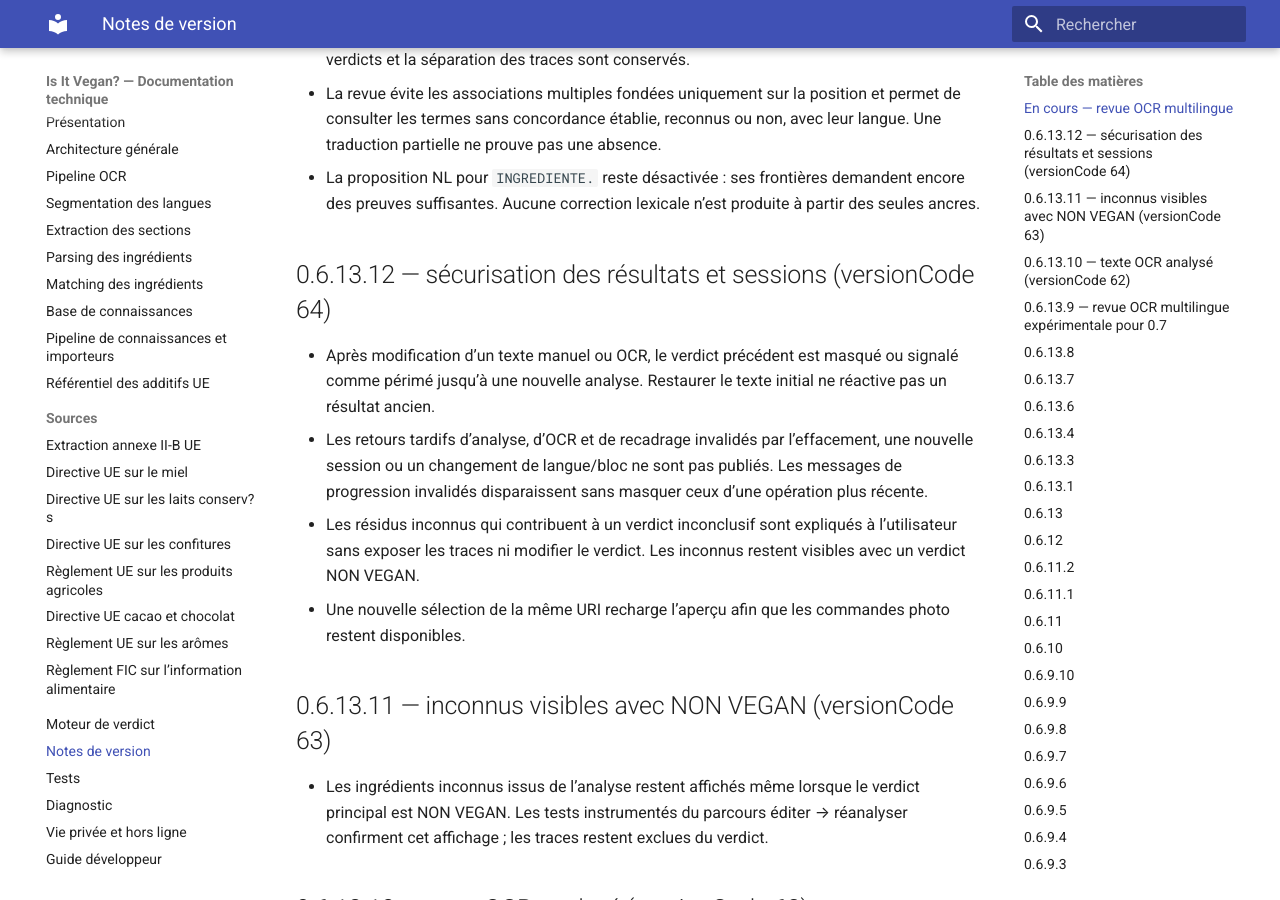
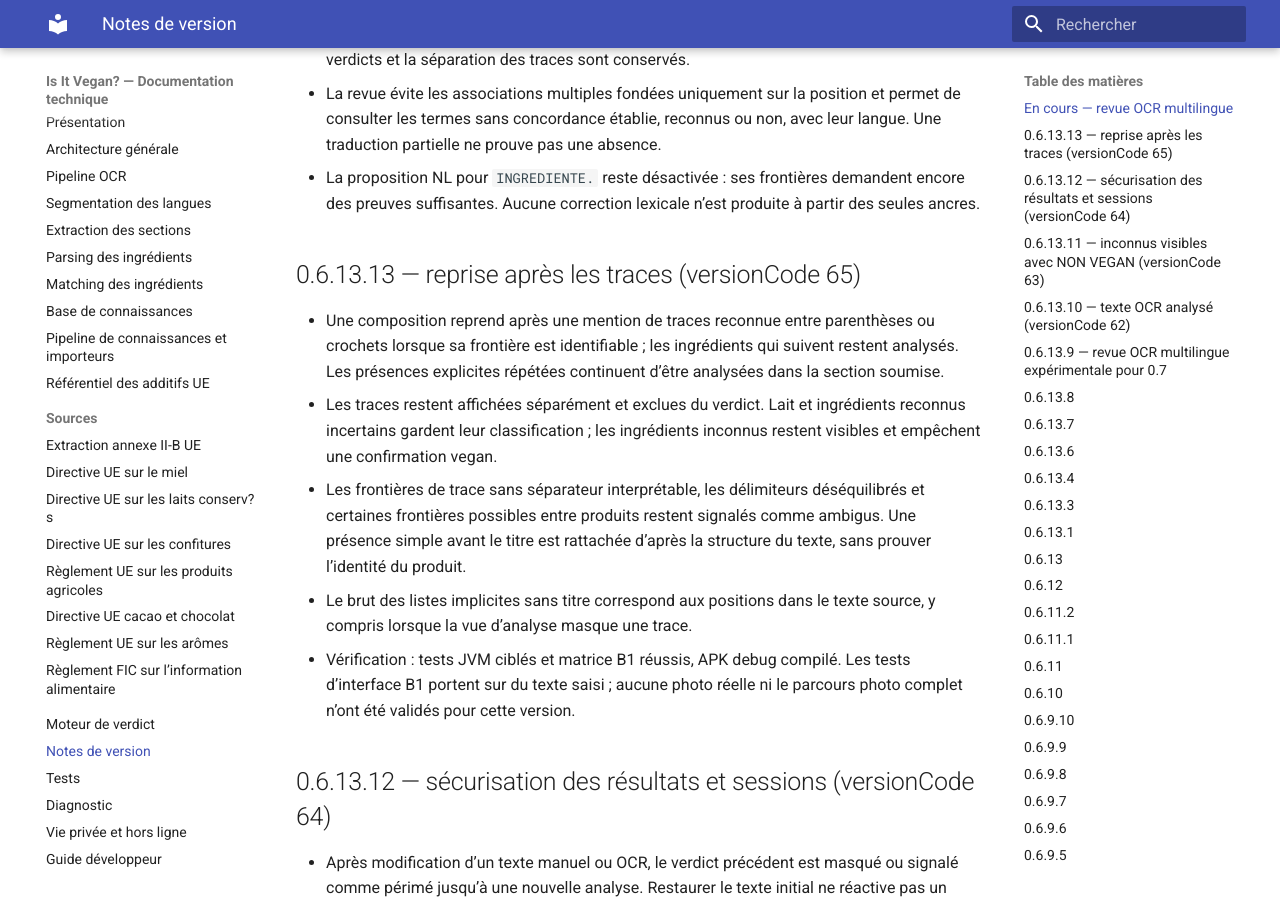
Before and after one commit to hoctopuse/Is-it-Vegan, an MkDocs documentation site: the page built from docs/changelog.md, in a window 1280 px wide and 900 px high, scrolled down 769 px. Built offline with MkDocs 1.6.1 and Material for MkDocs 9.7.7, drawn with Linux system fonts in a browser that asks for light colours.

Commit message:
Bump version to 0.6.13.13

```diff
--- a/docs/additifs.md
+++ b/docs/additifs.md
@@ -1,6 +1,6 @@
 # Référentiel des additifs UE
 
-Le lot historique 0.6.9.10 a complété la base applicative avec une référence réglementaire multilingue acquise localement. L’état courant de l’application est `0.6.13.12`. Le référentiel améliore la reconnaissance des numéros E et des dénominations présentes sur les étiquettes ; il ne transforme pas une autorisation réglementaire en preuve de compatibilité vegan.
+Le lot historique 0.6.9.10 a complété la base applicative avec une référence réglementaire multilingue acquise localement. L’état courant de l’application est `0.6.13.13`. Le référentiel améliore la reconnaissance des numéros E et des dénominations présentes sur les étiquettes ; il ne transforme pas une autorisation réglementaire en preuve de compatibilité vegan.
 
 ## Sources de référence
 
--- a/docs/changelog.md
+++ b/docs/changelog.md
@@ -14,6 +14,14 @@
 - Les fragments non reconnus d’une correspondance partielle et les inconnus de présence déclarée restent visibles dans l’explication, même en l’absence de liste exploitable ; les verdicts et la séparation des traces sont conservés.
 - La revue évite les associations multiples fondées uniquement sur la position et permet de consulter les termes sans concordance établie, reconnus ou non, avec leur langue. Une traduction partielle ne prouve pas une absence.
 - La proposition NL pour `INGREDIENTE.` reste désactivée : ses frontières demandent encore des preuves suffisantes. Aucune correction lexicale n’est produite à partir des seules ancres.
+
+## 0.6.13.13 — reprise après les traces (versionCode 65)
+
+- Une composition reprend après une mention de traces reconnue entre parenthèses ou crochets lorsque sa frontière est identifiable ; les ingrédients qui suivent restent analysés. Les présences explicites répétées continuent d’être analysées dans la section soumise.
+- Les traces restent affichées séparément et exclues du verdict. Lait et ingrédients reconnus incertains gardent leur classification ; les ingrédients inconnus restent visibles et empêchent une confirmation vegan.
+- Les frontières de trace sans séparateur interprétable, les délimiteurs déséquilibrés et certaines frontières possibles entre produits restent signalés comme ambigus. Une présence simple avant le titre est rattachée d’après la structure du texte, sans prouver l’identité du produit.
+- Le brut des listes implicites sans titre correspond aux positions dans le texte source, y compris lorsque la vue d’analyse masque une trace.
+- Vérification : tests JVM ciblés et matrice B1 réussis, APK debug compilé. Les tests d’interface B1 portent sur du texte saisi ; aucune photo réelle ni le parcours photo complet n’ont été validés pour cette version.
 
 ## 0.6.13.12 — sécurisation des résultats et sessions (versionCode 64)
 
--- a/docs/knowledge-pipeline.md
+++ b/docs/knowledge-pipeline.md
@@ -1,6 +1,6 @@
 # Pipeline de connaissances et importeurs
 
-Cette page décrit le flux documentaire et les options réellement disponibles dans l’état `0.6.13.12`. Les sources éditoriales restent dans `knowledge/`. Les assets Android sont produits par les générateurs et ne doivent pas être édités directement.
+Cette page décrit le flux documentaire et les options réellement disponibles dans l’état `0.6.13.13`. Les sources éditoriales restent dans `knowledge/`. Les assets Android sont produits par les générateurs et ne doivent pas être édités directement.
 
 ## Ordre général
 
```
Also changed, not shown: README.md (+1 -1 lines), docs/index.md (+1 -1 lines), 1 other file.
